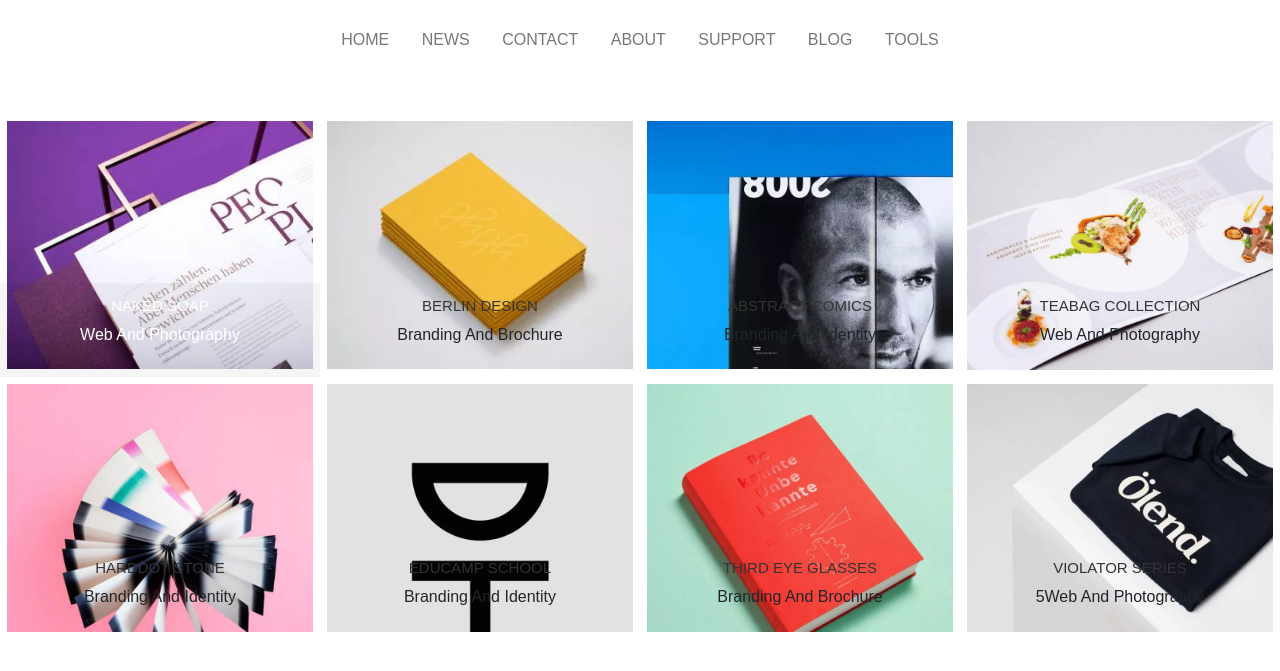
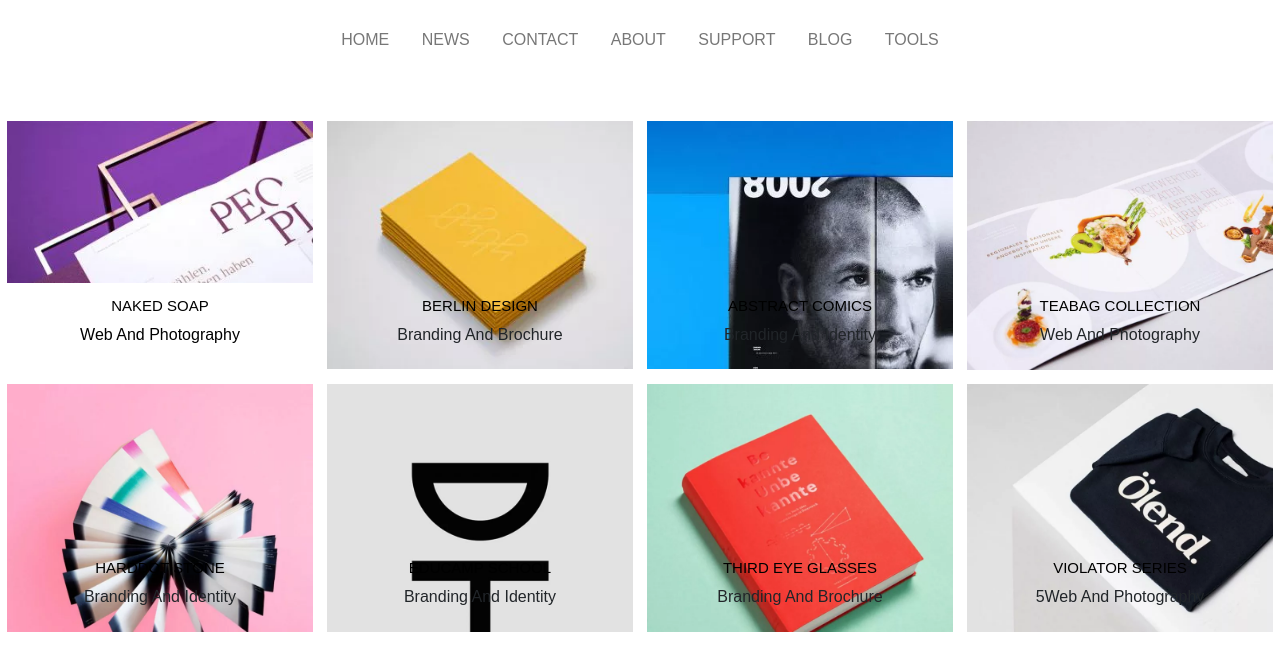
Before and after one commit to Nada-Harb/project-1, a plain HTML site: page index.html in a window 1280 px wide. In both pictures the pointer is over the element 160 px from the left and 3367 px from the top of the page. Shown: the part 3038-3709 px from the top of the page. Drawn offline with Linux system fonts and the light colour scheme; files whose address does not match are found by name.

Commit message:
first commit

```diff
--- a/CSS/style.css
+++ b/CSS/style.css
@@ -255,7 +255,7 @@ div.menu a:hover {
 
  }
  .pkg-details h3 {
-    color: #333;
+    color: rgb(0, 0, 0);
     text-transform: uppercase;
     margin-top: 0;
     font-size: 15px;
@@ -263,11 +263,11 @@ div.menu a:hover {
 
 
  .col-pkg-item:hover .pkg-details { /* بدي اطبق على pkg-details لما يكون hover  على col-pkg-item */
-    background-color: rgba(0, 0, 0, 0.04);
-    color: #fff;
+    background-color: rgb(255, 255, 255);
+    color: rgb(0, 0, 0);
  }
  .col-pkg-item:hover .pkg-details h3 {
-    color: #fff;
+    color: rgb(0, 0, 0);
  }
 
 
```
